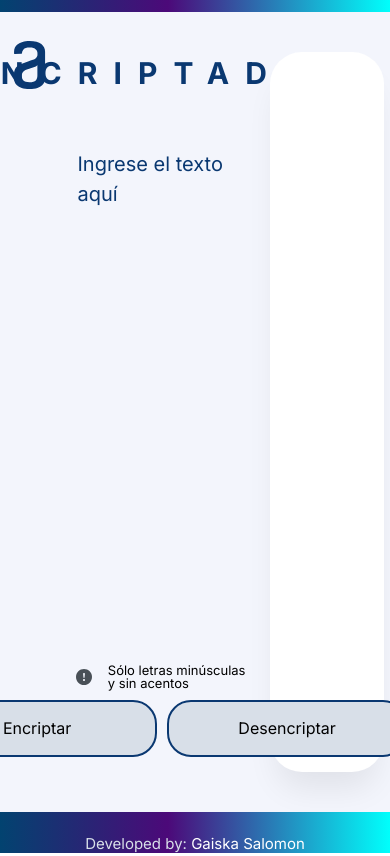
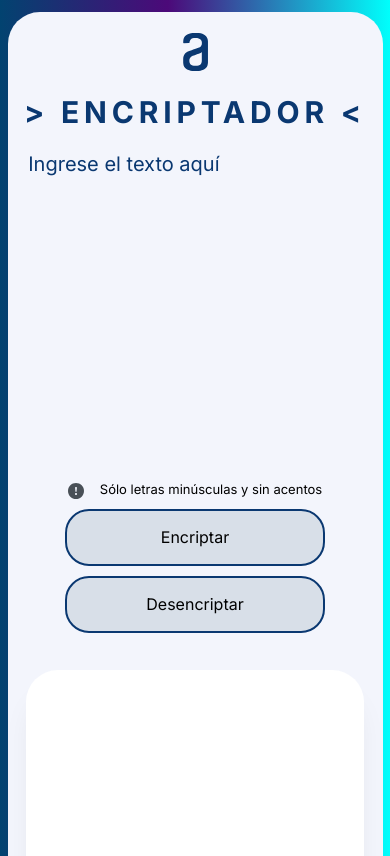
Before and after one commit to GaiskaSalomon/Encriptador-Oracle-Challenge, a plain HTML site: page index.html in a window 390 px wide. Shown: the top 856 px of the page. Drawn offline with Linux system fonts and the light colour scheme.

Commit message:
Diseño responsive

```diff
--- a/css/style.css
+++ b/css/style.css
@@ -228,3 +228,135 @@ body{
     font-weight: 500;
     color: var(--light-gray);
 }
+
+@media screen and (max-width: 420px) {
+    .main-container{
+        height: auto;
+    }
+
+    .encrypt-container{
+        display: grid;
+        grid-template-columns: repeat(6, 1fr);
+        grid-template-rows: repeat(8, 1fr);
+        gap: 5px 5px;
+        background: var(--background-container);
+        width: 375px;
+        height: 1200px;
+        border-radius: 32px;
+    }
+
+    .logo{
+        display: flex;
+        grid-column: 1/7;
+        grid-row: 1/2;
+        justify-content: center;
+        align-items: center;
+        margin: 1rem;
+        scale: 0.8;
+    }
+
+    .title{
+        display: flex;
+        grid-column: 1/7;
+        grid-row: 2/3;
+        justify-content: center;
+        align-items: center;
+        font-family: 'Inter';
+        font-size: 30px;
+        font-weight: 700;
+        color: var(--dark-blue);
+        letter-spacing: 0.3rem;
+        margin-top: 0;
+        margin-bottom: 0;
+    }
+
+    .text-collector{
+        display: flex;
+        grid-column: 1/7;
+        grid-row: 3/4;
+    }
+
+    .buttons-area{
+        display: flex;
+        justify-content: center;
+        align-items: center;
+        flex-direction: column;
+        grid-column: 1/7;
+        grid-row: 4/6;
+        margin: 7rem 0;
+    }
+
+    .buttons-container{
+        flex-direction: column;
+    }
+
+    .text-result{
+        display: flex;
+        justify-content: center;
+        align-items: center;
+        grid-column: 1/7;
+        grid-row: 6/7;
+        /* margin: auto; */
+        width: auto;
+    }
+
+    .card{
+        display: flex;
+        justify-content: center;
+        align-items: center;
+        flex-direction: column;
+        height: 500px;
+        width: 90%;
+        background: var(--white);
+        box-shadow: 0px 24px 32px -8px var(--box-shadow);
+        border-radius: 32px;
+    }
+
+    .with-text{
+        display: none;
+        /* justify-content: center; */
+        align-items: center;
+        flex-direction: column;
+        gap: 0.1rem;
+    }
+
+    .without-text{
+        display: none;
+        justify-content: center;
+        align-items: center;
+        flex-direction: column;
+    }
+
+    .text-container{
+        display: flex;
+        justify-content: center;
+        align-items: center;
+        flex-direction: column;
+        height: 400px;
+    }
+
+    .left-button, .right-button, .copy-button{
+        width: 260px;
+        height: 57px;
+        background: var(--light-gray);
+        border: 2px solid var(--dark-blue);
+        border-radius: 24px;
+        font-family: 'Inter';
+        font-style: normal;
+        font-weight: 400;
+        font-size: 16px;
+        line-height: 20px;
+        text-align: center;
+    }
+
+    .footer{
+        margin: 1.5rem;
+        display: flex;
+        justify-content: center;
+        align-items: center;
+        font-family: 'Inter';
+        font-size: 15px;
+        font-weight: 500;
+        color: var(--light-gray);
+    }
+}
```
